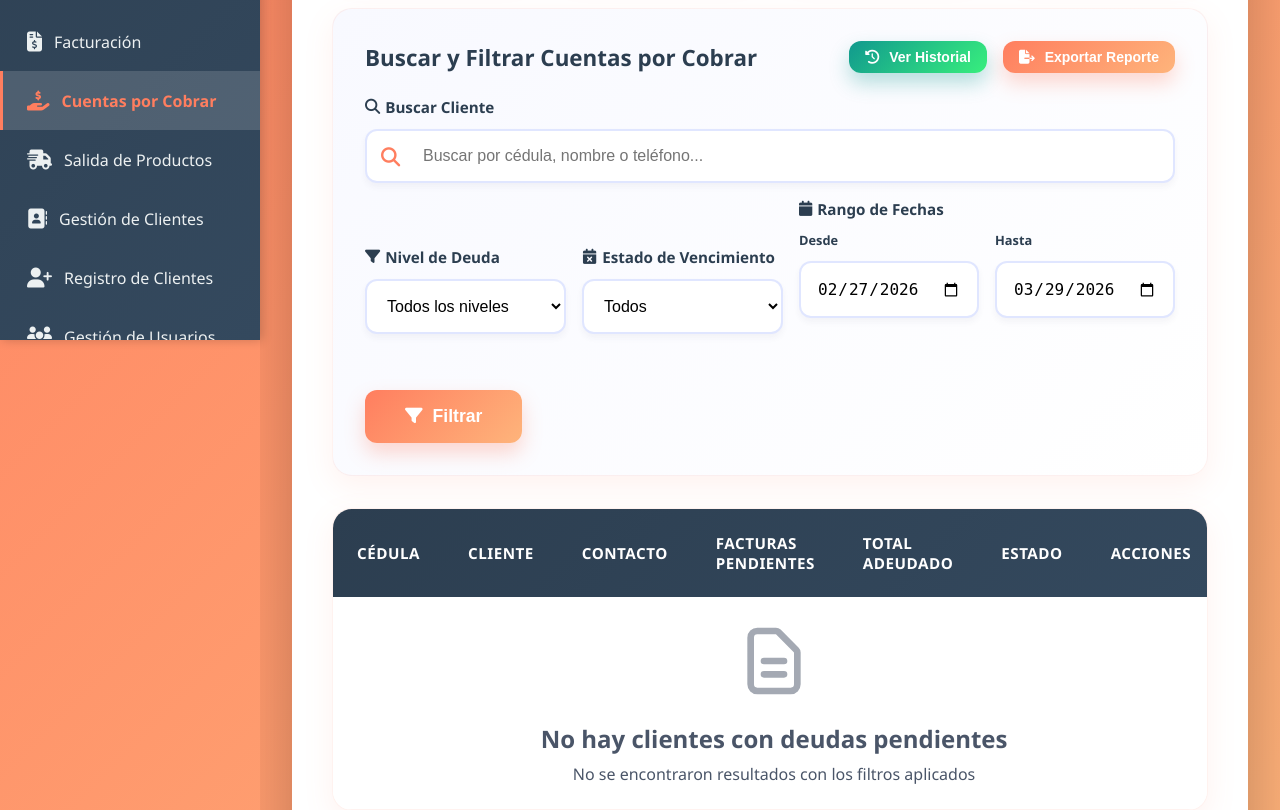
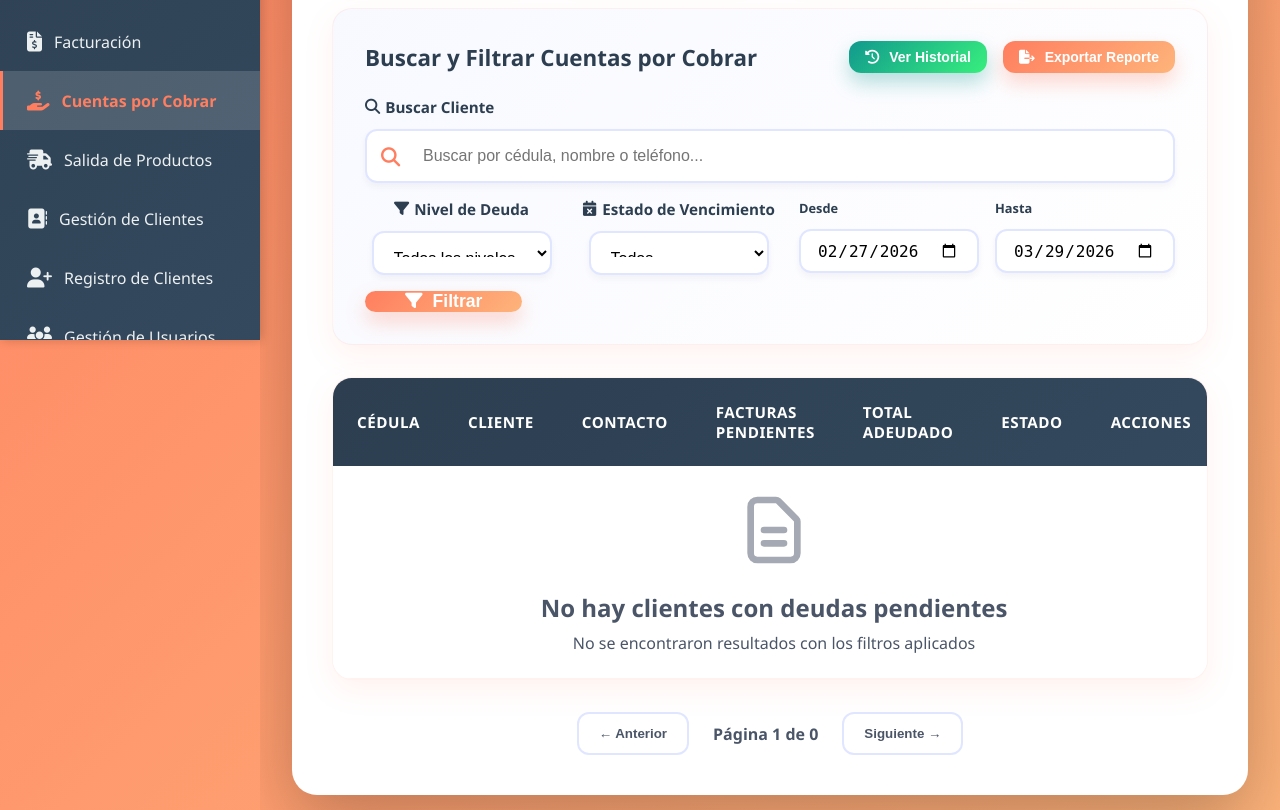
Before and after one commit to DerejSoftt/sistema-de-facturacion-402-fastfood, a Django app: page /cuentaporcobrar/ in a window 1280 px wide. Shown: the part 460-1270 px from the top of the page. Run offline with Django 5.2, Linux system fonts and the light colour scheme; the visitor is signed in with stand-in values (Sample User, id 1); data that the repository does not hold is empty.

Commit message:
feat: mejorar estilos y alineación en la fila de filtros en cuentas por cobrar

```diff
--- a/restaurante/facturacion/templates/facturacion/cuentaporcobrar.html
+++ b/restaurante/facturacion/templates/facturacion/cuentaporcobrar.html
@@ -426,9 +426,36 @@
 
         .filter-row {
             display: flex;
-            gap: 1rem;
-            align-items: flex-end;
+            gap: 1.5rem;
+            align-items: center;
             flex-wrap: wrap;
+        }
+
+        .filter-row .form-group,
+        .filter-row .filter-select,
+        .filter-row input[type="date"],
+        .filter-row input[type="text"],
+        .filter-row select,
+        .filter-row button {
+            margin-bottom: 0;
+        }
+
+        .filter-row .form-group,
+        .filter-row .filter-select,
+        .filter-row input[type="date"],
+        .filter-row input[type="text"],
+        .filter-row select {
+            height: 44px;
+            display: flex;
+            align-items: center;
+        }
+
+        .filter-row button {
+            height: 44px;
+            display: flex;
+            align-items: center;
+            padding-top: 0;
+            padding-bottom: 0;
         }
 
         /* ===== TABLAS ===== */
@@ -1583,7 +1610,6 @@
                                 </div>
 
                                 <div class="form-group" style="flex: 1;">
-                                    <label for="dateFilter"><i class="fas fa-calendar"></i> Rango de Fechas</label>
                                     <div class="rango-fechas">
                                         <div>
                                             <label style="font-size: 0.8rem;">Desde</label>
```
